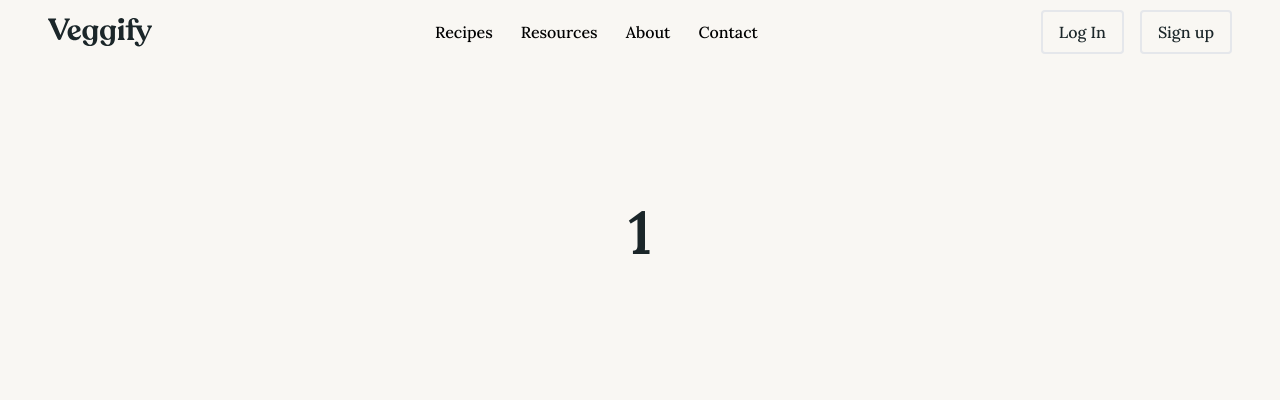
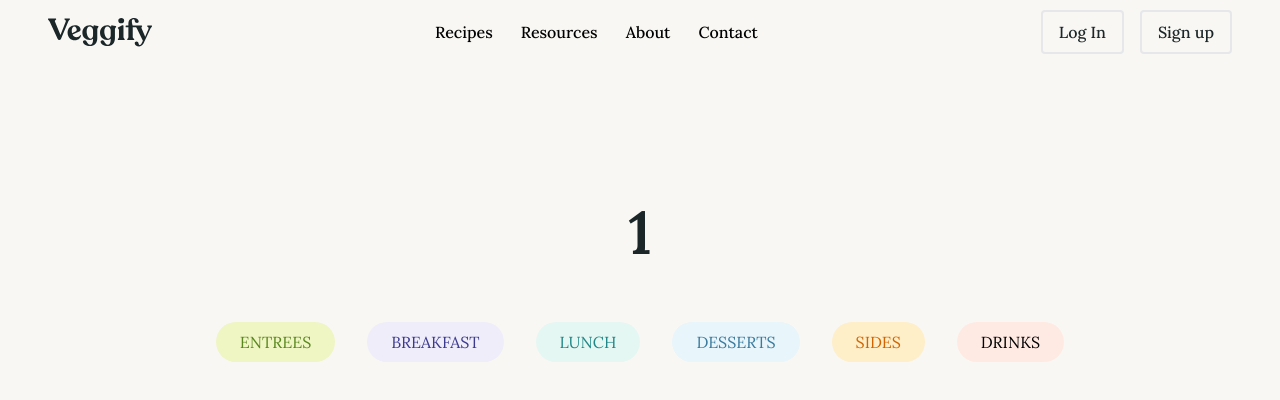
Before and after one commit to HossainRafi/Veggify, a React (Vite) app in the folder frontend/: page /categories/1 in a window 1280 px wide. Shown: the top 400 px of the page. Built offline with nearby package versions, Linux system fonts and the light colour scheme.

Commit message:
category page

```diff
--- a/frontend/src/pages/category/CategoryPage.jsx
+++ b/frontend/src/pages/category/CategoryPage.jsx
@@ -1,4 +1,5 @@
 import { useParams } from "react-router-dom";
+import { CategoryWrapper } from "./CategoryWrapper";
 
 export const CategoryPage = () => {
   const { category } = useParams();
@@ -8,6 +9,7 @@ export const CategoryPage = () => {
       <h1 className="text-center text-3xl py-10 font-semibold text-secondary sm:text-6xl sm:leading-relaxed capitalize">
         {category}
       </h1>
+      <CategoryWrapper/>
     </div>
   );
 };
```
